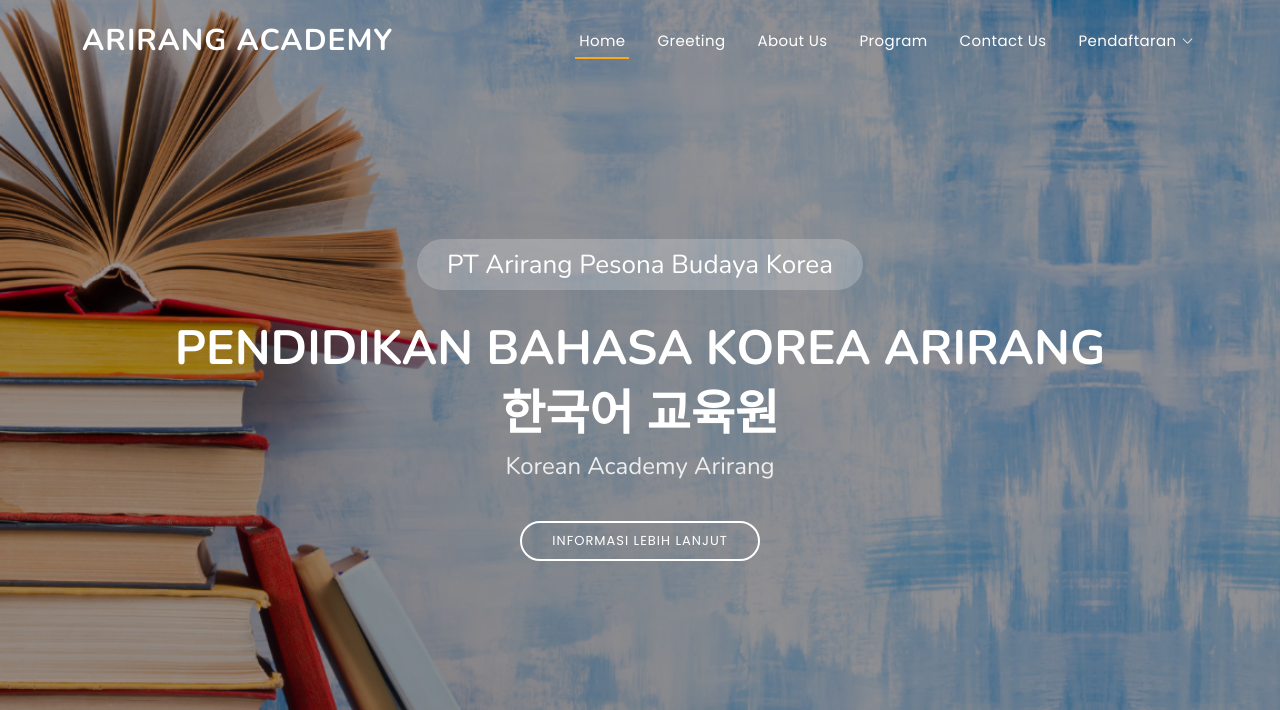
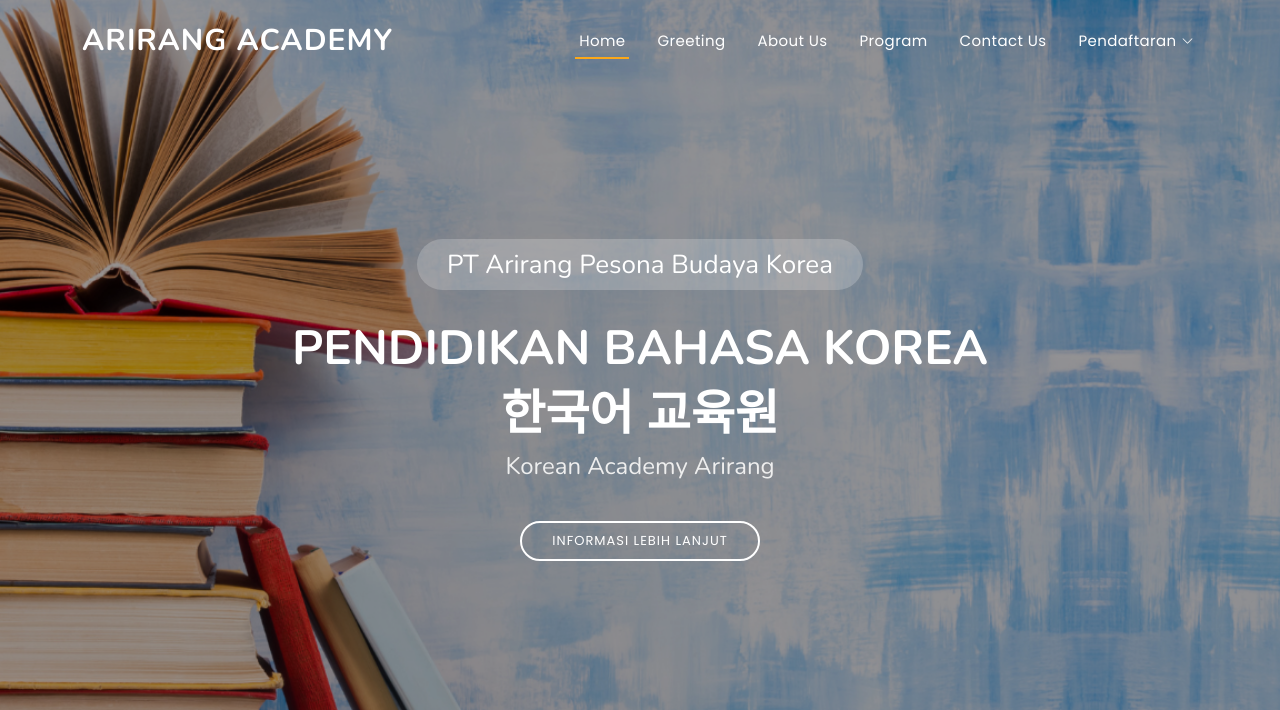
Before and after one commit to Sinta-Nurleta/arirangacademy, a plain HTML site: page index.html in a window 1280 px wide. Shown: the top 710 px of the page. Drawn offline with nearby package versions, Linux system fonts and the light colour scheme.

Commit message:
mencoba merubah

```diff
--- a/index.html
+++ b/index.html
@@ -68,7 +68,7 @@
   <section id="hero">
     <div class="hero-container">
       <h3>PT Arirang Pesona Budaya Korea</h3>
-      <h1>Pendidikan Bahasa Korea Arirang</h1>
+      <h1>Pendidikan Bahasa Korea</h1>
       <h1>한국어 교육원</h1>
       <h2>Korean Academy Arirang</h2>
       <a href="#greeting" class="btn-get-started scrollto">Informasi Lebih Lanjut</a>
```
